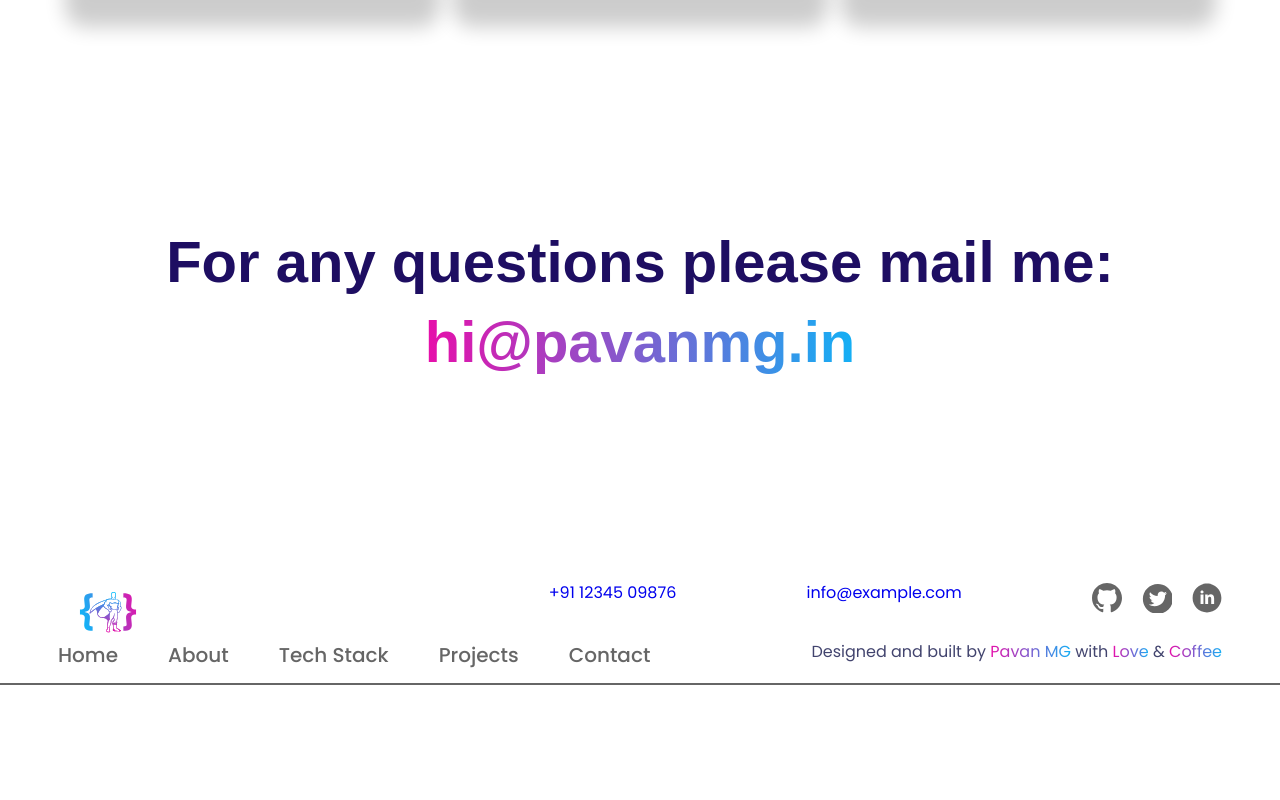
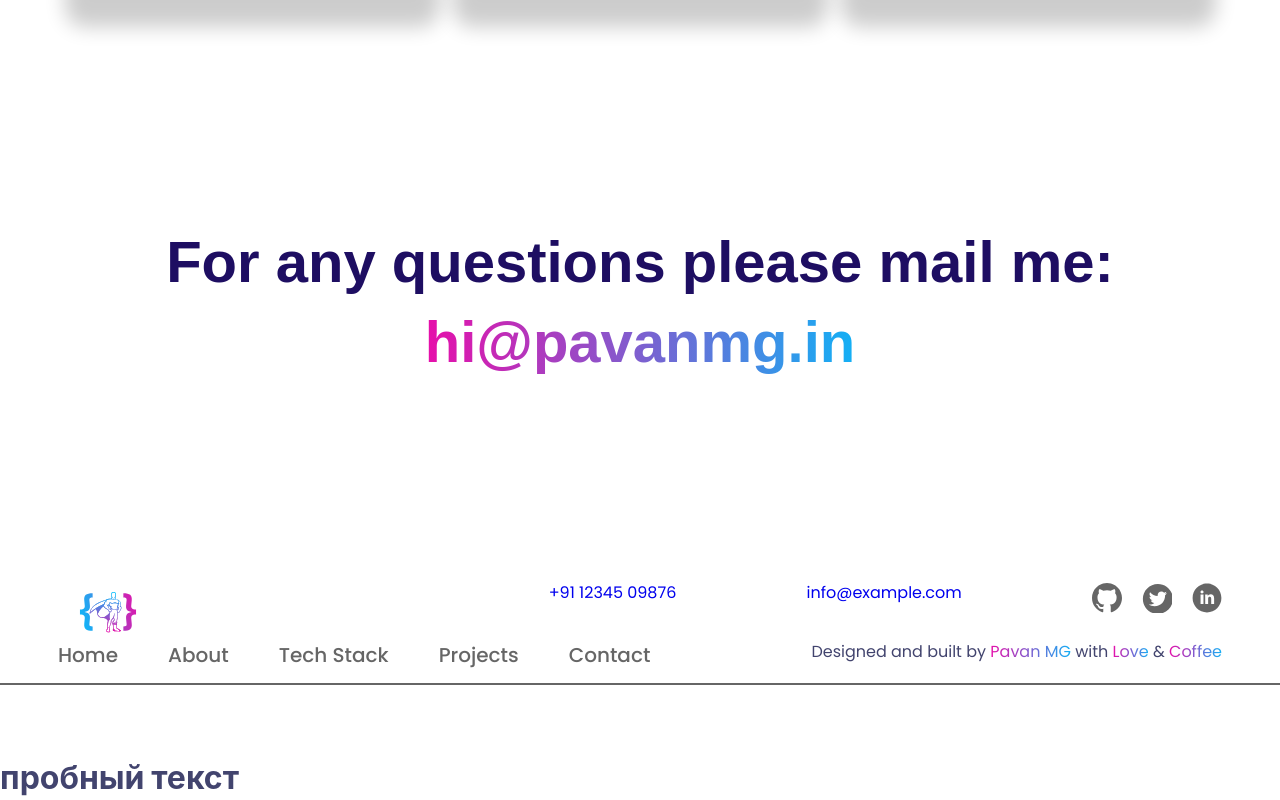
Before and after one commit to AlexMuhin-IT/project-start-portfolio, a React app: page / in a window 1280 px wide. Shown: the part 3989-4789 px from the top of the page. Before the commit the page ends 4748 px from the top, so only its background shows below. Built offline with nearby package versions, Linux system fonts and the light colour scheme.

Commit message:
пробный коммит

```diff
--- a/src/App.tsx
+++ b/src/App.tsx
@@ -17,6 +17,8 @@ function App() {
             <Projects/>
             <Contact/>
             <Footer/>
+
+        <h1>пробный текст</h1>
         </div>
     );
 }
```
